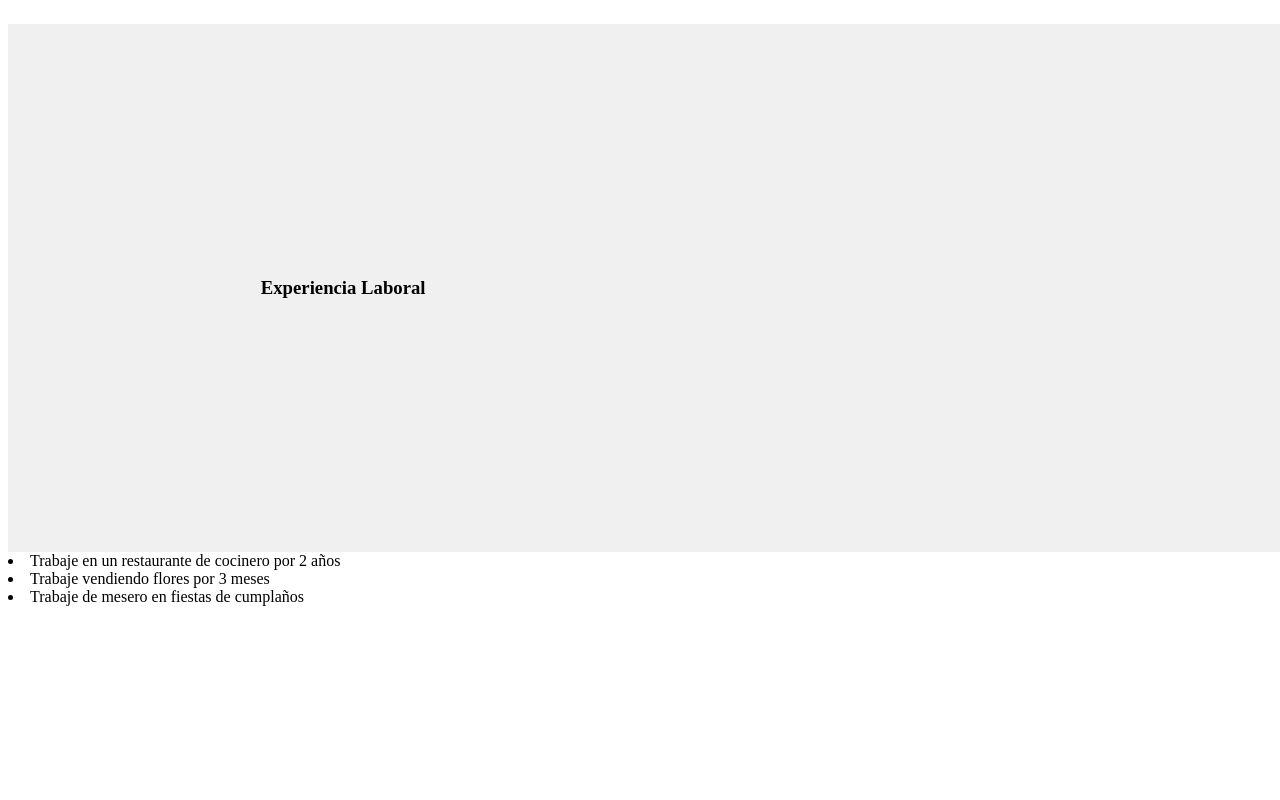
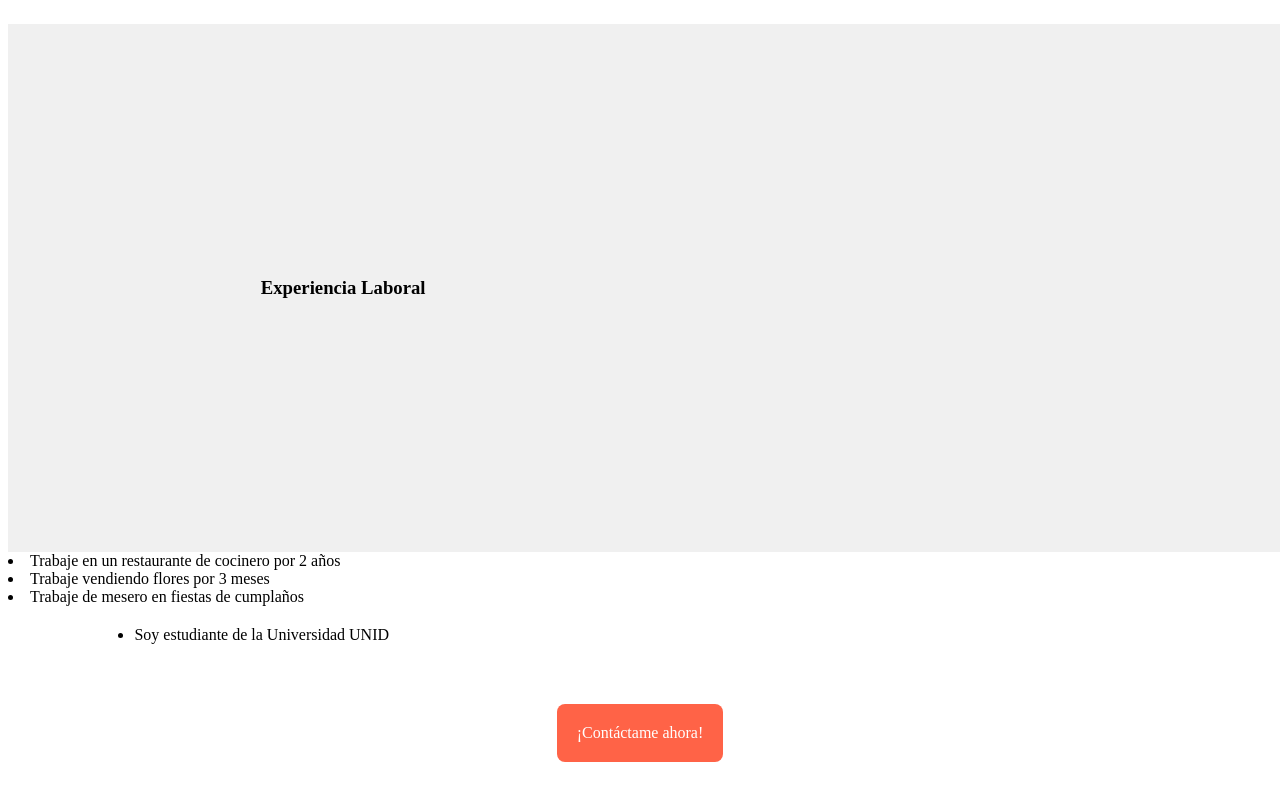
Before and after one commit to Jonatan22-M/Ingenier-a-en-Software.2.2, a plain HTML site: page Index.html in a window 1280 px wide. Shown: the part 2044-2844 px from the top of the page. Before the commit the page ends 2658 px from the top, so only its background shows below. Drawn offline with Linux system fonts and the light colour scheme; a web font is replaced by a local one.

Commit message:
Agregar Botón de Contacto

```diff
--- a/Index.html
+++ b/Index.html
@@ -28,5 +28,9 @@
 <Li>Trabaje en un restaurante de cocinero por 2 años</Li>
 <Li>Trabaje vendiendo flores por 3 meses</Li>
 <Li>Trabaje de mesero en fiestas de cumplaños</Li>
+<ul>
+    <li>Soy estudiante de la Universidad UNID</li>
+</ul>
+<a href="contacto.html">¡Contáctame ahora!</a>
     </body>
 </html>
```
